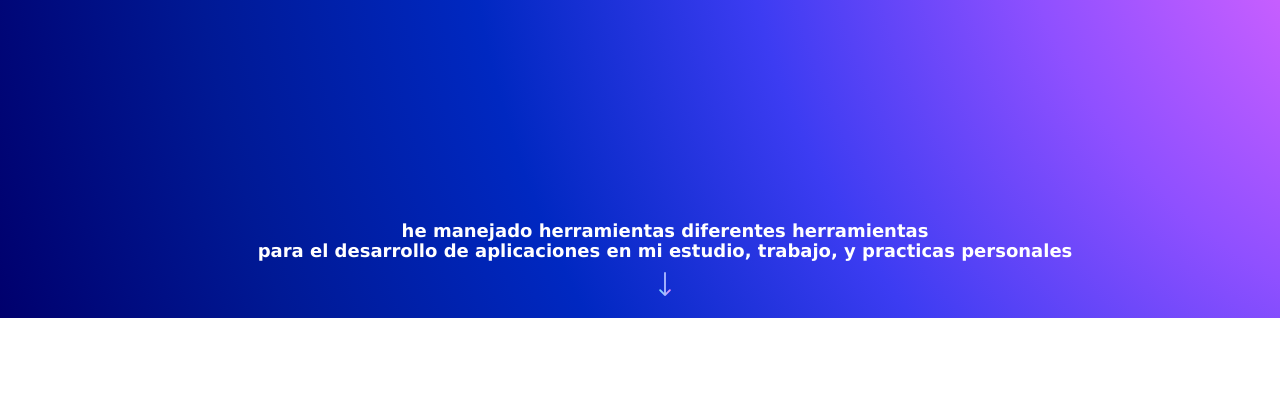
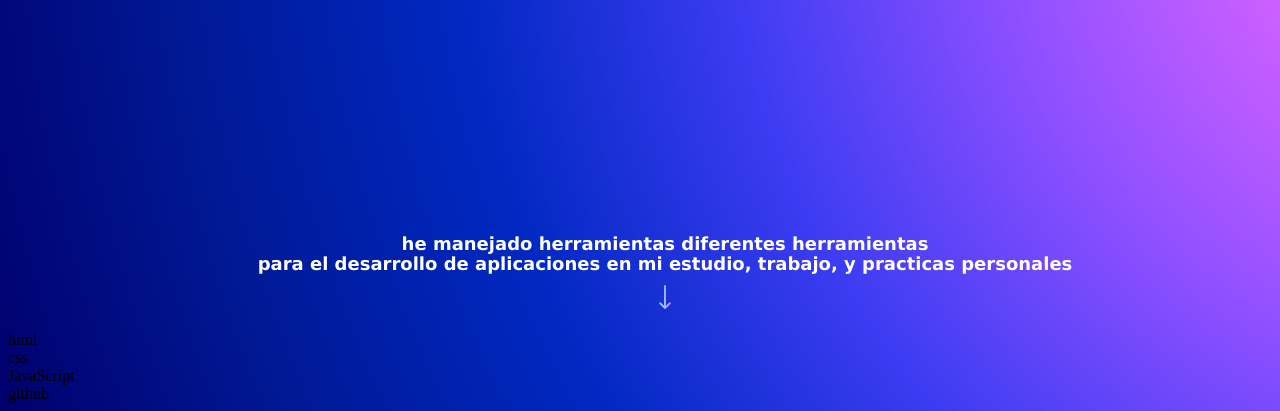
Before and after one commit to Juan-Code-Gomez/Portafolio-Juan, a plain HTML site: page index.html in a window 1280 px wide. Shown: the part 706-1117 px from the top of the page. Before the commit the page ends 1024 px from the top, so only its background shows below. Drawn offline with Linux system fonts and the light colour scheme.

Commit message:
Se agrega la estructura del segundo mockup y la segunda parte de la pagina

```diff
--- a/index.html
+++ b/index.html
@@ -45,6 +45,7 @@
           <img src="./img/instagram.png" alt="instagram">
           <img src="./img/facebook.png" alt="facebook">
           <img src="./img/linkedin.png" alt="linkedin">
+          <img src="./img/icons8-github-27.png" alt="github">
         </div>
       </section>
 
@@ -54,6 +55,20 @@
          <a href=""><img src="./img/flecha-hacia-abajo.png" alt=""></a>
         </p>
       </section>
+      <section class="herramientas">
+        <div>
+          html
+        </div>
+        <div>
+          css
+        </div>
+        <div>
+          JavaScript
+        </div>
+        <div>
+          github
+        </div>
+      </section>
     </main>
     <footer></footer>
   </body>
```
Also changed, not shown: img/github.png (added), img/icons8-github-27.png (added).
